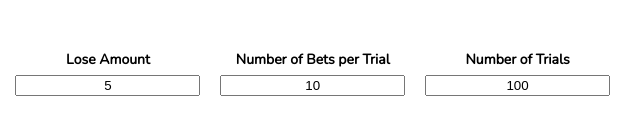
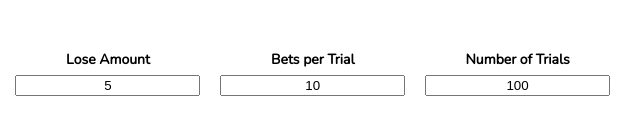
Before and after one commit to michaelyang/coinflip-app, a plain HTML site: page index.html in a window 1280 px wide. Shown: the part 664-797 px from the top of the page, 532-1172 px from the left. Drawn offline with nearby package versions, Linux system fonts and the light colour scheme.

Commit message:
better flex

```diff
--- a/index.html
+++ b/index.html
@@ -29,7 +29,7 @@
           <input type="text" name="loseamount" value="5" />
         </div>
         <div class="control">
-          <label for="betspertrial">Number of Bets per Trial</label>
+          <label for="betspertrial">Bets per Trial</label>
           <input type="text" name="betspertrial" value="10" />
         </div>
         <div class="control">
--- a/scripts.js
+++ b/scripts.js
@@ -12,7 +12,7 @@ let data = {
     'Win Rate',
     'Win Amount',
     'Lose Amount',
-    'Number of Bets per Trial',
+    'Bets per Trial',
     'Number of Trials'
   ],
   datasets: [
--- a/style.css
+++ b/style.css
@@ -60,6 +60,7 @@ canvas {
 
 .fieldwrapper {
   display: flex;
+  flex-wrap: wrap;
   width: 80%;
   justify-content: space-between;
   align-items: center;
```
